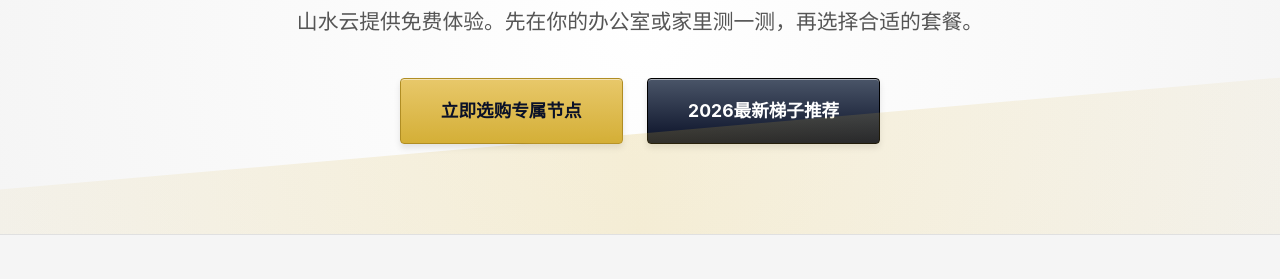
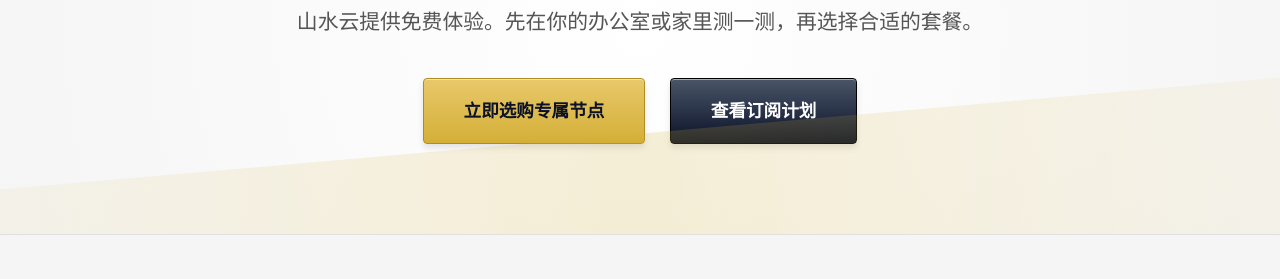
Before and after one commit to 9jacky9/shanshuicloud.shop, a plain HTML site: page index.html in a window 1280 px wide. Shown: the part 257-536 px from the top of the page. Drawn offline with Linux system fonts and the light colour scheme.

Commit message:
Update hero ladder button to pricing section anchor

```diff
--- a/index.html
+++ b/index.html
@@ -60,7 +60,7 @@
                 <p>山水云提供免费体验。先在你的办公室或家里测一测，再选择合适的套餐。</p>
                 <div>
                     <a href="https://ww012.twilightaff.com/#/?code=A56DH1Af" rel="nofollow" target="_blank" class="buy-btn">立即选购专属节点</a>
-                    <a href="https://dajichang.mom/" target="_blank" class="seo-btn">2026最新梯子推荐</a>
+                    <a href="#pricing" class="seo-btn">查看订阅计划</a>
                 </div>
             </div>
         </section>
```
